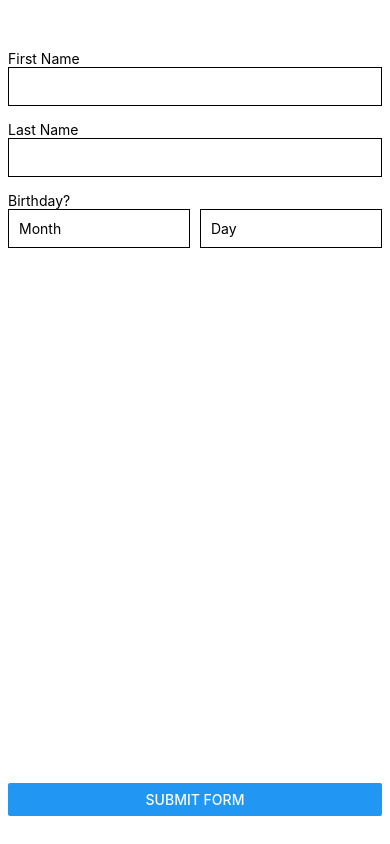
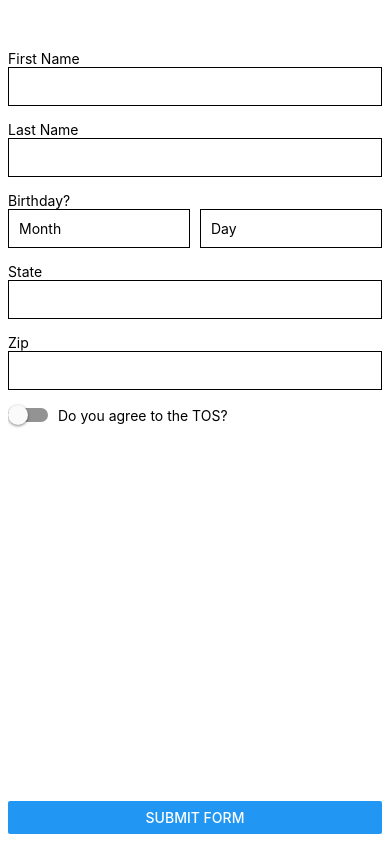
Before and after one commit to lawnstarter/react-native-form-helpers, a React Native app in the folder demoApp/: screen / in a window 390 px wide. Built offline with nearby package versions, Linux system fonts and the light colour scheme.

Commit message:
added length to form

```diff
--- a/demoApp/App.js
+++ b/demoApp/App.js
@@ -5,7 +5,9 @@
   StyleSheet,
   Text,
   ScrollView,
-  TextInput
+  TextInput,
+  KeyboardAvoidingView,
+  Switch
 } from "react-native";
 import { validationService } from "./validation/service";
 
@@ -29,6 +31,18 @@
         birthday_day: {
           type: "day",
           value: ""
+        },
+        state: {
+          type: "state",
+          value: ""
+        },
+        zip: {
+          type: "zip",
+          value: ""
+        },
+        tos: {
+          type: "bool",
+          value: false
         }
       }
     };
@@ -53,37 +67,39 @@
 
   render() {
     return (
-      <View style={styles.container}>
+      <KeyboardAvoidingView behavior="padding" style={styles.container}>
         <ScrollView>
-          <View>
+          <View
+            onLayout={({ nativeEvent }) => {
+              this.setInputPosition({
+                ids: ["first_name"],
+                value: nativeEvent.layout.y
+              });
+            }}
+          >
             <Text>First Name</Text>
             <TextInput
               style={styles.input}
               onChangeText={value => {
                 this.onInputChange({ id: "first_name", value });
               }}
-              onLayout={({ nativeEvent }) => {
-                this.setInputPosition({
-                  ids: ["first_name"],
-                  value: nativeEvent.layout.y
-                });
-              }}
             />
             {this.renderError("first_name")}
           </View>
 
-          <View>
+          <View
+            onLayout={({ nativeEvent }) => {
+              this.setInputPosition({
+                ids: ["last_name"],
+                value: nativeEvent.layout.y
+              });
+            }}
+          >
             <Text>Last Name</Text>
             <TextInput
               style={styles.input}
               onChangeText={value => {
                 this.onInputChange({ id: "last_name", value });
-              }}
-              onLayout={({ nativeEvent }) => {
-                this.setInputPosition({
-                  ids: ["last_name"],
-                  value: nativeEvent.layout.y
-                });
               }}
             />
             {this.renderError("last_name")}
@@ -121,12 +137,78 @@
               </View>
             </View>
           </View>
+
+          <View
+            onLayout={({ nativeEvent }) => {
+              this.setInputPosition({
+                ids: ["state"],
+                value: nativeEvent.layout.y
+              });
+            }}
+          >
+            <Text>State</Text>
+            <TextInput
+              style={styles.input}
+              onChangeText={value => {
+                this.onInputChange({ id: "state", value });
+              }}
+              autoCapitalize="characters"
+              maxLength={2}
+            />
+            {this.renderError("state")}
+          </View>
+
+          <View
+            onLayout={({ nativeEvent }) => {
+              this.setInputPosition({
+                ids: ["zip"],
+                value: nativeEvent.layout.y
+              });
+            }}
+          >
+            <Text>Zip</Text>
+            <TextInput
+              style={styles.input}
+              onChangeText={value => {
+                this.onInputChange({ id: "zip", value });
+              }}
+              maxLength={5}
+              keyboardType="number-pad"
+            />
+            {this.renderError("zip")}
+          </View>
+
+          <View
+            onLayout={({ nativeEvent }) => {
+              this.setInputPosition({
+                ids: ["tos"],
+                value: nativeEvent.layout.y
+              });
+            }}
+          >
+            <View
+              style={{
+                flexDirection: "row",
+                alignItems: "center",
+                paddingBottom: 20
+              }}
+            >
+              <Switch
+                value={this.state.inputs.tos.value}
+                onValueChange={value => {
+                  this.onInputChange({ id: "tos", value });
+                }}
+              />
+              <Text style={{ paddingLeft: 10 }}>Do you agree to the TOS?</Text>
+            </View>
+            {this.renderError("tos")}
+          </View>
         </ScrollView>
 
         <View style={styles.button}>
           <Button title="Submit Form" onPress={this.submit} />
         </View>
-      </View>
+      </KeyboardAvoidingView>
     );
   }
 }
@@ -135,7 +217,8 @@
   container: {
     flex: 1,
     padding: 8,
-    paddingTop: 50
+    paddingTop: 50,
+    paddingBottom: 10
   },
   input: {
     borderWidth: 1,
@@ -154,8 +237,7 @@
     fontSize: 12
   },
   button: {
-    flex: 1,
-    justifyContent: "flex-end",
-    marginBottom: 20
+    flex: 0,
+    justifyContent: "flex-end"
   }
 });
--- a/demoApp/validation/dictionary.js
+++ b/demoApp/validation/dictionary.js
@@ -1,7 +1,7 @@
 export const validationDictionary = {
   bool: {
-    presence: {
-      allowEmpty: false,
+    inclusion: {
+      within: [true],
       message: "^This is required"
     }
   },
--- a/demoApp/validation/service.js
+++ b/demoApp/validation/service.js
@@ -46,6 +46,9 @@
     }
   );
 
+  console.log("type,value", type, value);
+  console.log("type,validationDictionary", type, validationDictionary[type]);
+
   if (result) {
     return result[type][0];
   }
```
